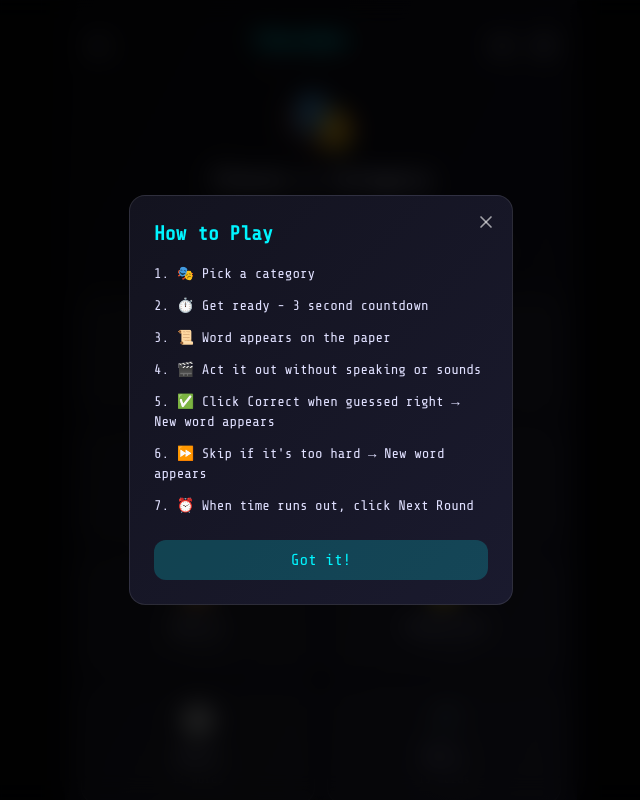
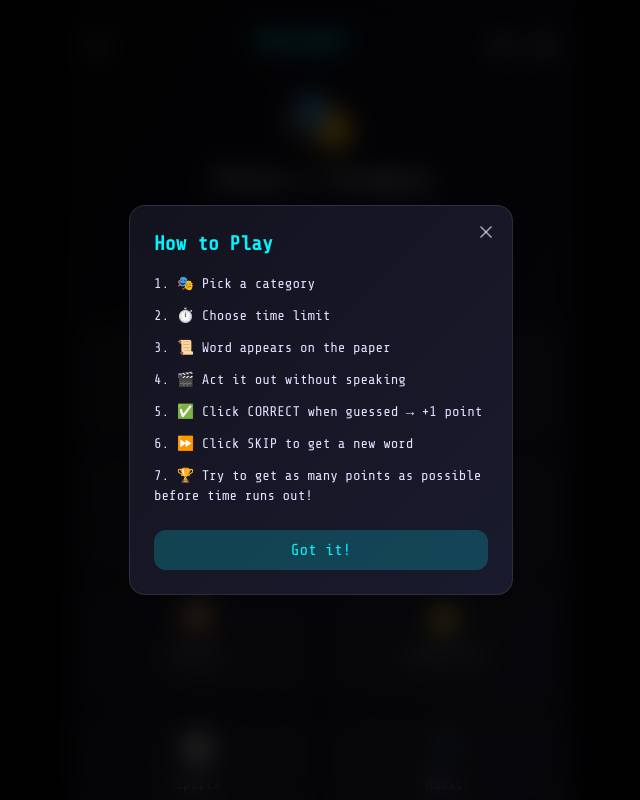
Before and after one commit to feezyakinwunmi/party-app, a Next.js app: page /game/charades in a window 1280 px wide. Both pictures are taken after a click on the button 863 px from the left and 46 px from the top of the page. Shown: the top 800 px of the page, without its empty margins (319-959 px from the left). Built offline with nearby package versions, Linux system fonts and the light colour scheme.

Commit message:
charade fix

```diff
--- a/src/app/game/charades/page.tsx
+++ b/src/app/game/charades/page.tsx
@@ -1,5 +1,6 @@
 "use client";
 
+import { Suspense } from 'react';
 import { useState, useEffect, useCallback, useRef } from "react";
 import { useRouter } from "next/navigation";
 import { ArrowLeft, RefreshCw, Check, X, Clock, Sparkles, Volume2, VolumeX, HelpCircle, Play } from "lucide-react";
@@ -34,7 +35,8 @@ const WORDS_BY_CATEGORY: Record<string, string[]> = {
 
 type GamePhase = "select" | "countdown" | "reveal" | "active" | "done";
 
-export default function CharadesPage() {
+// Inner component that uses all hooks
+function CharadesContent() {
   const router = useRouter();
   const [phase, setPhase] = useState<GamePhase>("select");
   const [selectedCategory, setSelectedCategory] = useState<string | null>(null);
@@ -311,12 +313,12 @@ export default function CharadesPage() {
             <h3 className="text-xl font-bold mb-4 text-neon-cyan">How to Play</h3>
             <div className="space-y-3 text-sm">
               <p>1. 🎭 Pick a category</p>
-              <p>2. ⏱️ Get ready - 3 second countdown</p>
+              <p>2. ⏱️ Choose time limit</p>
               <p>3. 📜 Word appears on the paper</p>
-              <p>4. 🎬 Act it out without speaking or sounds</p>
-              <p>5. ✅ Click Correct when guessed right → New word appears</p>
-              <p>6. ⏩ Skip if it's too hard → New word appears</p>
-              <p>7. ⏰ When time runs out, click Next Round</p>
+              <p>4. 🎬 Act it out without speaking</p>
+              <p>5. ✅ Click CORRECT when guessed → +1 point</p>
+              <p>6. ⏩ Click SKIP to get a new word</p>
+              <p>7. 🏆 Try to get as many points as possible before time runs out!</p>
             </div>
             <button
               onClick={() => setShowInstructions(false)}
@@ -338,8 +340,9 @@ export default function CharadesPage() {
 
             {/* Time selector */}
             <div className="mt-4 flex items-center justify-center gap-3">
-              <span className="text-xs opacity-60">Round time:</span>
-              {[30, 45, 60, 90, 120].map((sec) => (
+              <Clock size={14} className="opacity-60" />
+              <span className="text-xs opacity-60">Time limit:</span>
+              {[30, 45, 60, 90].map((sec) => (
                 <button
                   key={sec}
                   onClick={() => changeRoundTime(sec)}
@@ -353,6 +356,7 @@ export default function CharadesPage() {
                 </button>
               ))}
             </div>
+            <p className="text-xs opacity-40 mt-3">⚡ Guess as many words as possible before time runs out!</p>
           </div>
 
           <div className="grid grid-cols-2 gap-3">
@@ -391,12 +395,12 @@ export default function CharadesPage() {
           {/* Score and Timer */}
           <div className="flex justify-between items-center mb-6">
             <div className="bg-white/5 px-4 py-2 rounded-full">
-              <span className="text-sm opacity-60">Team Score: </span>
+              <span className="text-sm opacity-60">Score: </span>
               <span className="text-2xl font-bold text-neon-pink">{teamScore}</span>
             </div>
             <div className="bg-white/5 px-3 py-2 rounded-full">
-              <span className="text-xs opacity-60">Round: </span>
-              <span className="text-sm font-bold">{roundsPlayed + 1}</span>
+              <span className="text-xs opacity-60">Words/sec: </span>
+              <span className="text-sm font-bold">{(teamScore / (roundTime - timeLeft || 1)).toFixed(1)}</span>
             </div>
             {phase === "active" && (
               <div className="relative">
@@ -518,7 +522,7 @@ export default function CharadesPage() {
                 className="flex-1 py-3 rounded-xl bg-gradient-to-r from-neon-green to-emerald-600 font-bold flex items-center justify-center gap-2 transition-all hover:scale-105"
               >
                 <Check size={18} />
-                Correct!
+                Correct! +1
               </button>
             </div>
           )}
@@ -527,14 +531,15 @@ export default function CharadesPage() {
             <div className="text-center mt-6">
               <div className="text-6xl mb-3">⏰</div>
               <p className="text-lg mb-2">Time's up!</p>
-              <p className="text-sm opacity-60 mb-4">Team scored {teamScore} point{teamScore !== 1 ? "s" : ""} this round</p>
+              <p className="text-2xl font-bold text-neon-pink mb-2">{teamScore} points!</p>
+              <p className="text-sm opacity-60 mb-4">You guessed {teamScore} word{teamScore !== 1 ? "s" : ""} in {roundTime} seconds</p>
 
               <button
                 onClick={startNewRound}
                 className="btn-neon btn-pink w-full py-4 flex items-center justify-center gap-2"
               >
                 <Play size={18} />
-                Next Round
+                Play Again
               </button>
 
               <button
@@ -554,7 +559,7 @@ export default function CharadesPage() {
         <div className="mt-4 text-center">
           <div className="inline-flex items-center gap-2 text-xs opacity-40">
             <Sparkles size={12} />
-            <span>Click Correct when guessed → New word appears!</span>
+            <span>Click CORRECT when guessed → +1 point & new word!</span>
             <Sparkles size={12} />
           </div>
         </div>
@@ -594,4 +599,25 @@ style.textContent = `
     animation: bounce 1s ease-in-out infinite;
   }
 `;
-document.head.appendChild(style);
+
+// Only add style if not already added
+if (typeof document !== 'undefined' && !document.querySelector('#charades-styles')) {
+  style.id = 'charades-styles';
+  document.head.appendChild(style);
+}
+
+// Main export with Suspense boundary
+export default function CharadesPage() {
+  return (
+    <Suspense fallback={
+      <div className="min-h-screen flex items-center justify-center bg-gradient-to-b from-[#0a0a0f] to-[#13131f]">
+        <div className="text-center">
+          <div className="animate-spin rounded-full h-12 w-12 border-b-2 border-neon-pink mx-auto"></div>
+          <p className="mt-4 text-gray-400">Loading game...</p>
+        </div>
+      </div>
+    }>
+      <CharadesContent />
+    </Suspense>
+  );
+}
```
